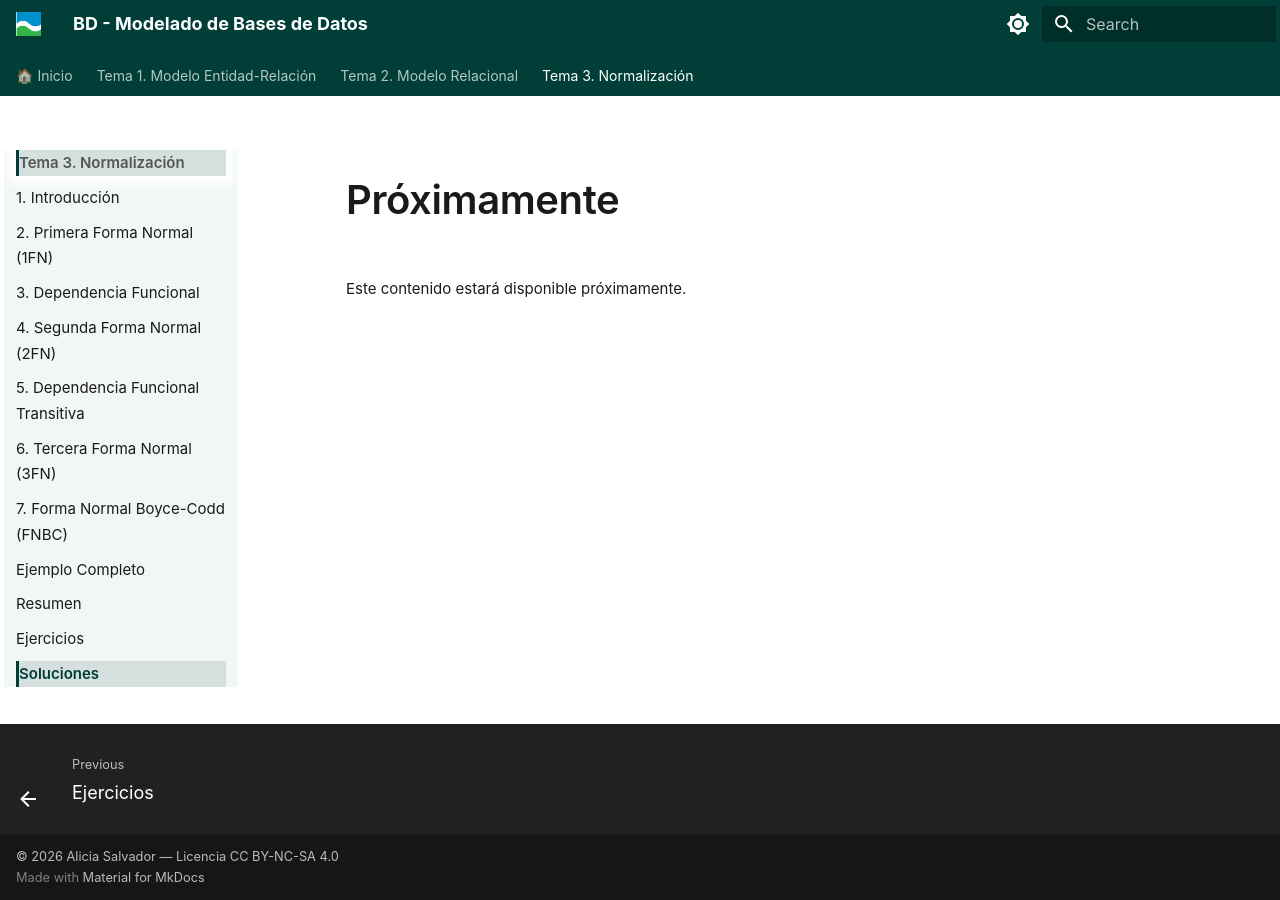
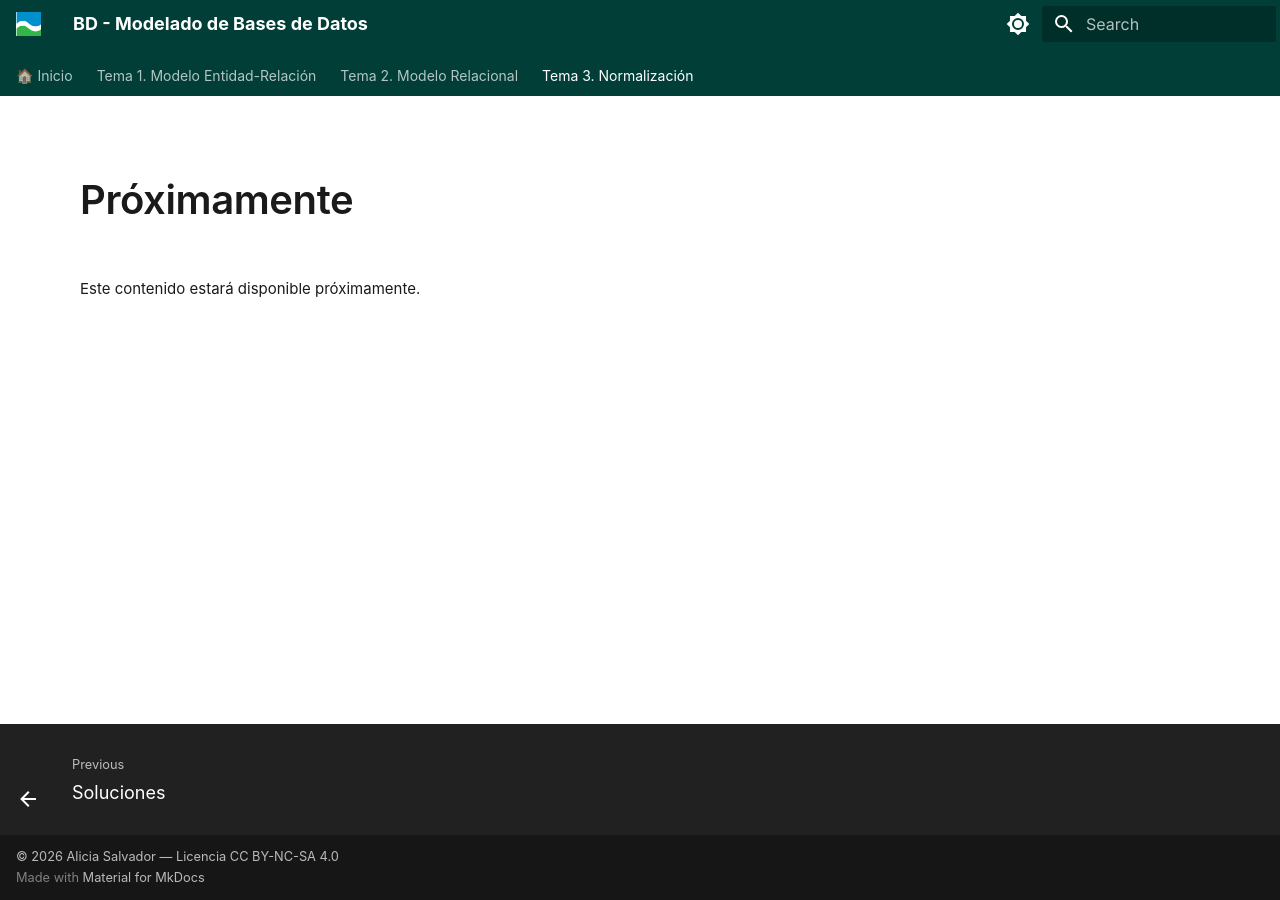
Before and after one commit to asalvadorc/modelos_BD, an MkDocs documentation site: the page built from docs/proximamente.md, in a window 1280 px wide. Built offline with MkDocs 1.6.1 and Material for MkDocs 9.7.7, drawn with Linux system fonts in a browser that asks for light colours; some of the changed lines change nothing that is shown.

Commit message:
deshabilitar

```diff
--- a/docs/css/extra.css
+++ b/docs/css/extra.css
@@ -68,6 +68,17 @@
 [data-md-color-scheme="slate"] .md-nav__link:hover {
     background-color: rgba(255, 255, 255, 0.08) !important;
     color: #ffffff !important;
+}
+
+/* Topics pending publication remain available but visually inactive. */
+.md-tabs__link[href$="proximamente/#tema-2"],
+.md-tabs__link[href$="proximamente/#tema-3"] {
+    opacity: 0.5;
+}
+
+.md-tabs__link[href$="proximamente/#tema-2"]:hover,
+.md-tabs__link[href$="proximamente/#tema-3"]:hover {
+    opacity: 0.7;
 }
 
 .md-nav__item--active > .md-nav__link {
--- a/docs/proximamente.md
+++ b/docs/proximamente.md
@@ -1,3 +1,9 @@
+---
+hide:
+  - navigation
+  - toc
+---
+
 # Próximamente
 
 Este contenido estará disponible próximamente.
--- a/mkdocs.yml
+++ b/mkdocs.yml
@@ -105,26 +105,26 @@
     - 8. Resumen elementos gráficos: Model_E-R/8_resumen_elementos_graficos.md
     - Ejercicios: Model_E-R/ejercicios1.md
     - Soluciones: proximamente.md
-    #- Información adicional: Model_E-R/informacion_adicional.md
   - Tema 2. Modelo Relacional:
-    - Model_Relacional/index.md
-    - 1. Introducción: Model_Relacional/1_introduccion.md
-    - 2. Estructura del Modelo Relacional: Model_Relacional/2_estructura_del_modelo_relacional.md
-    - 3. Transformación del M. E/R al M. Relacional: Model_Relacional/3_transformacion_del_m_er_al_m_relacional.md
-    - 4. Restricciones: Model_Relacional/4_restricciones.md
-    - 5. Resumen: Model_Relacional/resumen.md
-    - Ejercicios: Model_Relacional/5_ejercicios.md
-    - Soluciones: proximamente.md
+    - proximamente.md
+    #- Model_Relacional/index.md
+    #- 1. Introducción: Model_Relacional/1_introduccion.md
+    #- 2. Estructura del Modelo Relacional: Model_Relacional/2_estructura_del_modelo_relacional.md
+    #- 3. Transformación del M. E/R al M. Relacional: Model_Relacional/3_transformacion_del_m_er_al_m_relacional.md
+    #- 4. Restricciones: Model_Relacional/4_restricciones.md
+    #- 5. Resumen: Model_Relacional/resumen.md
+    #- Ejercicios: Model_Relacional/5_ejercicios.md
+    #- Soluciones: proximamente.md
   - Tema 3. Normalización:
-    #- Objetivos: Normalizacion/objetivos.md
-    - 1. Introducción: Normalizacion/1_introduccion.md
-    - 2. Primera Forma Normal (1FN): Normalizacion/2_primera_forma_normal_1fn.md
-    - 3. Dependencia Funcional: Normalizacion/3_dependencia_funcional.md
-    - 4. Segunda Forma Normal (2FN): Normalizacion/4_segunda_forma_normal_2fn.md
-    - 5. Dependencia Funcional Transitiva: Normalizacion/5_dependencia_funcional_transitiva.md
-    - 6. Tercera Forma Normal (3FN): Normalizacion/6_tercera_forma_normal_3fn.md
-    - 7. Forma Normal Boyce-Codd (FNBC): Normalizacion/7_forma_normal_boycecodd_fnbc.md
-    - Ejemplo Completo: Normalizacion/Ejemplo_completo.md
-    - Resumen: Normalizacion/resumen.md
-    - Ejercicios: Normalizacion/ejercicios.md
-    - Soluciones: proximamente.md
+    - proximamente.md
+    #- 1. Introducción: Normalizacion/1_introduccion.md
+    #- 2. Primera Forma Normal (1FN): Normalizacion/2_primera_forma_normal_1fn.md
+    #- 3. Dependencia Funcional: Normalizacion/3_dependencia_funcional.md
+    #- 4. Segunda Forma Normal (2FN): Normalizacion/4_segunda_forma_normal_2fn.md
+    #- 5. Dependencia Funcional Transitiva: Normalizacion/5_dependencia_funcional_transitiva.md
+    #- 6. Tercera Forma Normal (3FN): Normalizacion/6_tercera_forma_normal_3fn.md
+    #- 7. Forma Normal Boyce-Codd (FNBC): Normalizacion/7_forma_normal_boycecodd_fnbc.md
+    #- Ejemplo Completo: Normalizacion/Ejemplo_completo.md
+    #- Resumen: Normalizacion/resumen.md
+    #- Ejercicios: Normalizacion/ejercicios.md
+    #- Soluciones: proximamente.md
```
